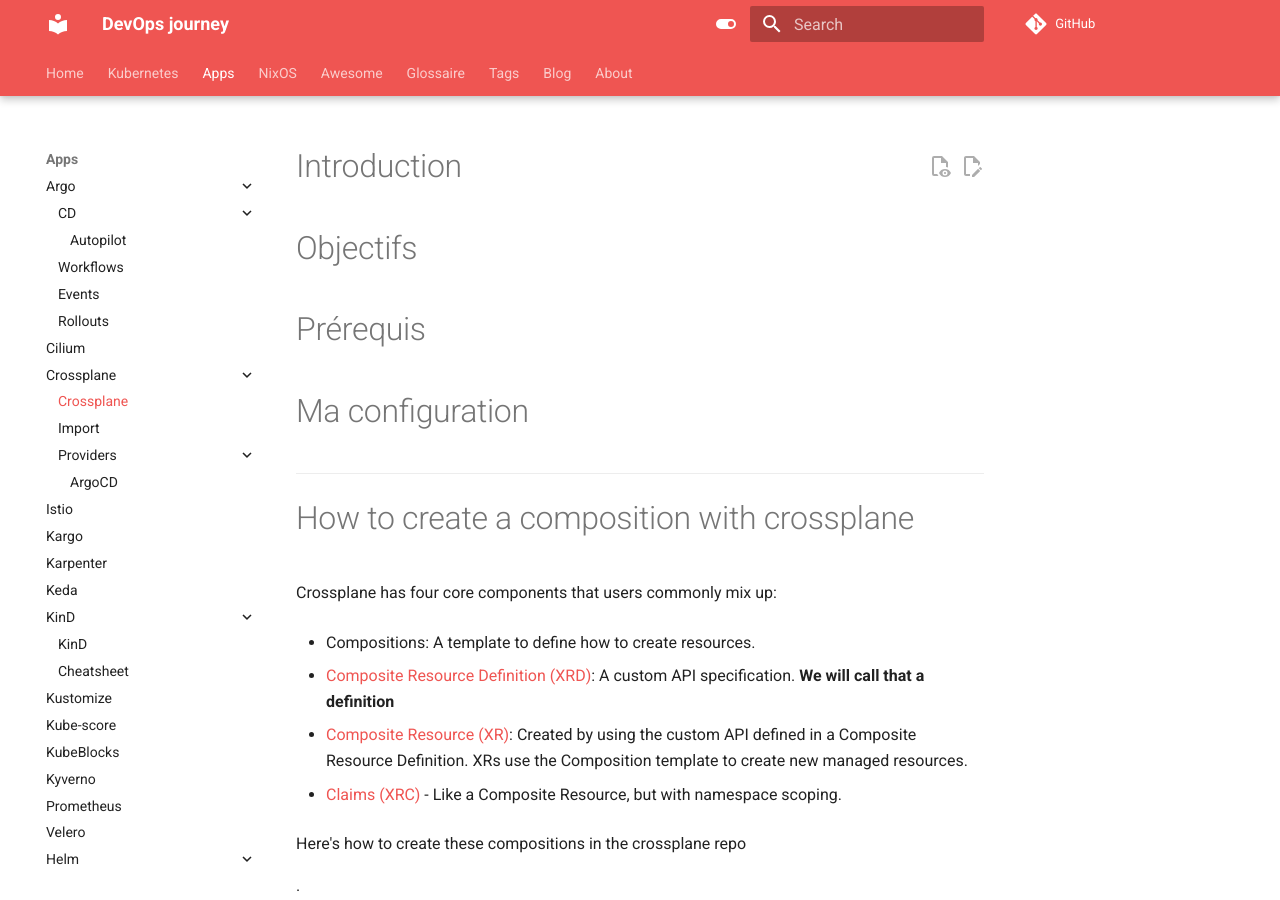
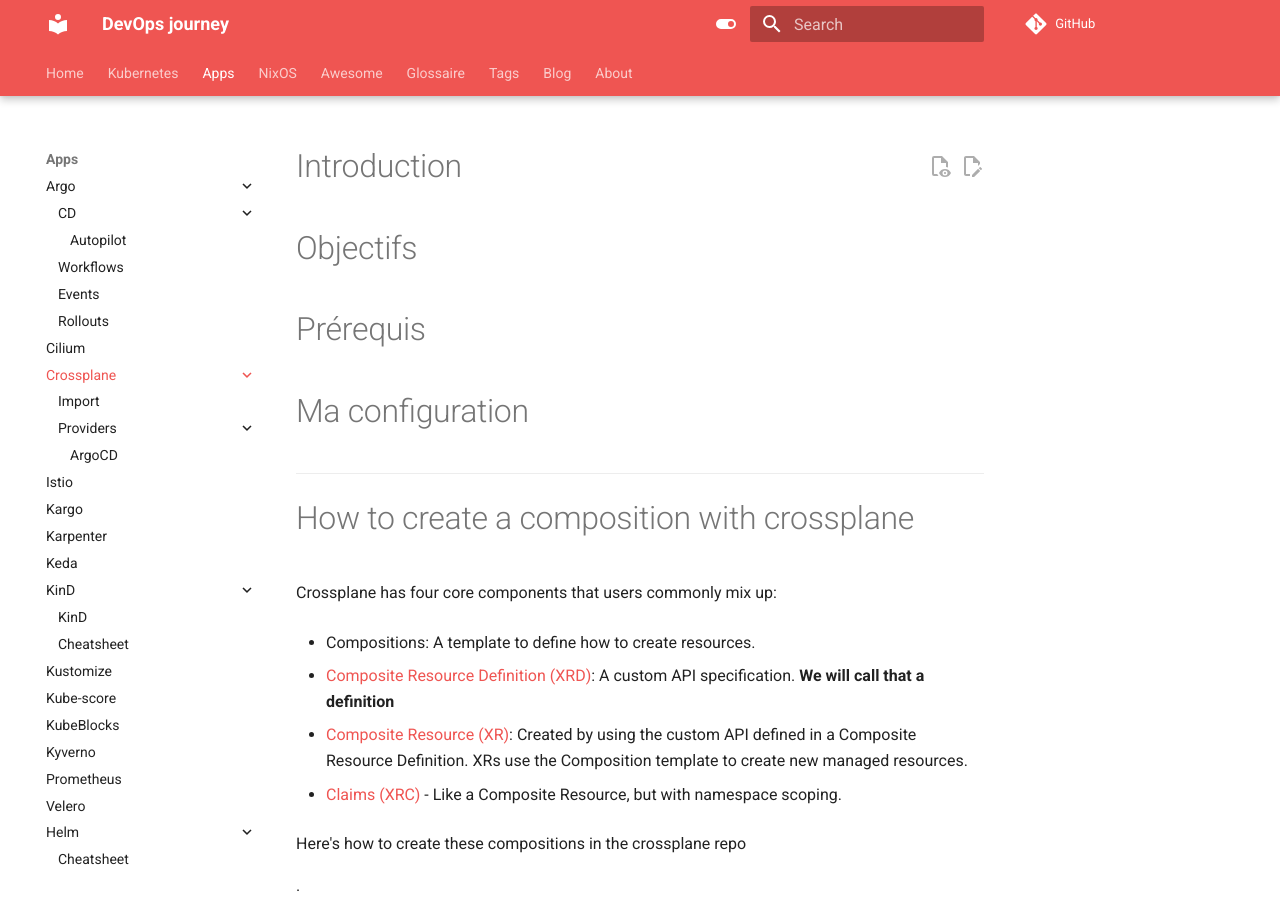
Before and after one commit to Mathod95/mkdocs, an MkDocs documentation site: the page built from docs/apps/crossplane/index.md, in a window 1280 px wide and 900 px high. Built offline with MkDocs 1.6.1 and Material for MkDocs 9.7.7, drawn with Linux system fonts in a browser that asks for light colours; comment, search, counter and statistics services are not loaded.

Commit message:
Done configuration of mkdocs.yml

```diff
--- a/mkdocs.yml
+++ b/mkdocs.yml
@@ -6,19 +6,15 @@ edit_uri: edit/main/docs/
 
 nav:
   - Home: index.md
-
   - Kubernetes:
     - Objets:
-      #- Namespace:
       - Namespace: kubernetes/objets/namespace/namespace.md
       - Pods:
         - Probes: kubernetes/objets/pods/probes/probes.md
         - Security Context: kubernetes/objets/pods/securityContext/securityContext.md
     - Tips: kubernetes/tips.md
     - Aliases: kubernetes/aliases.md
-    - Probes: about/probes.md
     - Generator: kubernetes/generator/test.md
-
   - Apps:
     - Argo:
       - CD:
@@ -28,7 +24,7 @@ nav:
       - Rollouts: about/Rollouts.md
     - Cilium: about/cilium.md
     - Crossplane:
-      - Crossplane: apps/crossplane/crossplane.md
+      - apps/crossplane/index.md
       - Import: apps/crossplane/import.md
       - Providers:
         - ArgoCD: apps/crossplane/providers/argocd/crossplane_providers_argocd.md
@@ -47,23 +43,17 @@ nav:
     - Velero: about/velero.md
     - Helm:
         - Cheatsheet: apps/helm/cheatsheet.md
-
   - NixOS:
     - MyEnv: nixos/packages/packages.md
     - HomeManager: nixos/packages/home-manager.md
     - Hyprland: nixos/packages/hyprland.md
     - Packages:
       - Vim: nixos/packages/vim.md
-
   - Awesome: awesome.md
-
   - Glossaire: glosarry.md
-
   - Tags: tags.md
-
   - Blog:
     - blog/index.md
-
   - About:
     - About: about/index.md
 
@@ -97,13 +87,13 @@ theme:
   features:
     # Setting up navigation
     - navigation.instant
-    - navigation.instant.prefetch
-#    - navigation.tracking # Already on ?
+#    - navigation.instant.prefetch # Sponsors only
+    - navigation.tracking
     - navigation.tabs
     - navigation.tabs.sticky
     - navigation.expand
-#    - navigation.path # Not working ?
-#    - navigation.indexes # Usefull ?
+#    - navigation.path # Sponsors only
+    - navigation.indexes
     - toc.follow
     - navigation.top
     # Setting up site search
@@ -114,9 +104,9 @@ theme:
     - content.action.view
     # Code blocks - https://squidfunk.github.io/mkdocs-material/reference/code-blocks/
     - content.code.copy
-    - content.code.select # Not working ?
+#    - content.code.select # Sponsors only
     - content.code.annotate
-#    - content.tooltips
+    - content.tooltips
     - header.autohide
     - navigation.footer
 
```
Also changed, not shown: docs/apps/crossplane/index.md (renamed from docs/apps/crossplane/crossplane.md).
